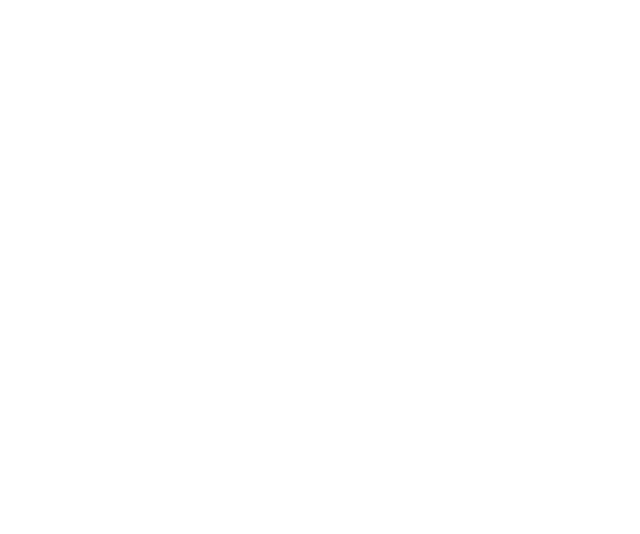
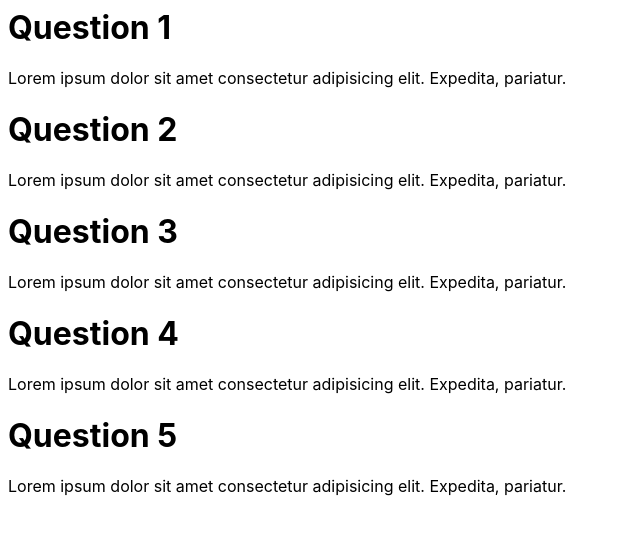
Before and after one commit to santanujana12/React-Hook-Prac, a React (Create React App) app: page / in a window 1280 px wide. Shown: the top 534 px of the page, without its empty margins (0-640 px from the left). Built offline with nearby package versions, Linux system fonts and the light colour scheme.

Commit message:
1 file modified, 1 added

```diff
--- a/src/Components/Accordion/Accordion.jsx
+++ b/src/Components/Accordion/Accordion.jsx
@@ -1,6 +1,22 @@
 import React,{useState} from "react";
 
+// Local imports
+import data from "../../MockData/data";
+
 const Accordion = ()=>{
+  const [index,setIndex] = useState(0);
 
+  return (
+    <>
+      {data.map(item=>{
+        return (
+          <>
+            <h1>{item.title}</h1>
+            <p>{item.values}</p>
+          </>
+        )
+      })}
+    </>
+  );
 }
 export default Accordion;
--- /dev/null
+++ b/src/MockData/data.js
@@ -0,0 +1,24 @@
+const data = [
+  {
+      "title": "Question 1",
+      "values": "Lorem ipsum dolor sit amet consectetur adipisicing elit. Expedita, pariatur."
+  },
+  {
+      "title": "Question 2",
+      "values": "Lorem ipsum dolor sit amet consectetur adipisicing elit. Expedita, pariatur."
+  },
+  {
+      "title": "Question 3",
+      "values": "Lorem ipsum dolor sit amet consectetur adipisicing elit. Expedita, pariatur."
+  },
+  {
+      "title": "Question 4",
+      "values": "Lorem ipsum dolor sit amet consectetur adipisicing elit. Expedita, pariatur."
+  },
+  {
+      "title": "Question 5",
+      "values": "Lorem ipsum dolor sit amet consectetur adipisicing elit. Expedita, pariatur."
+  }
+
+]
+export default data;
```
